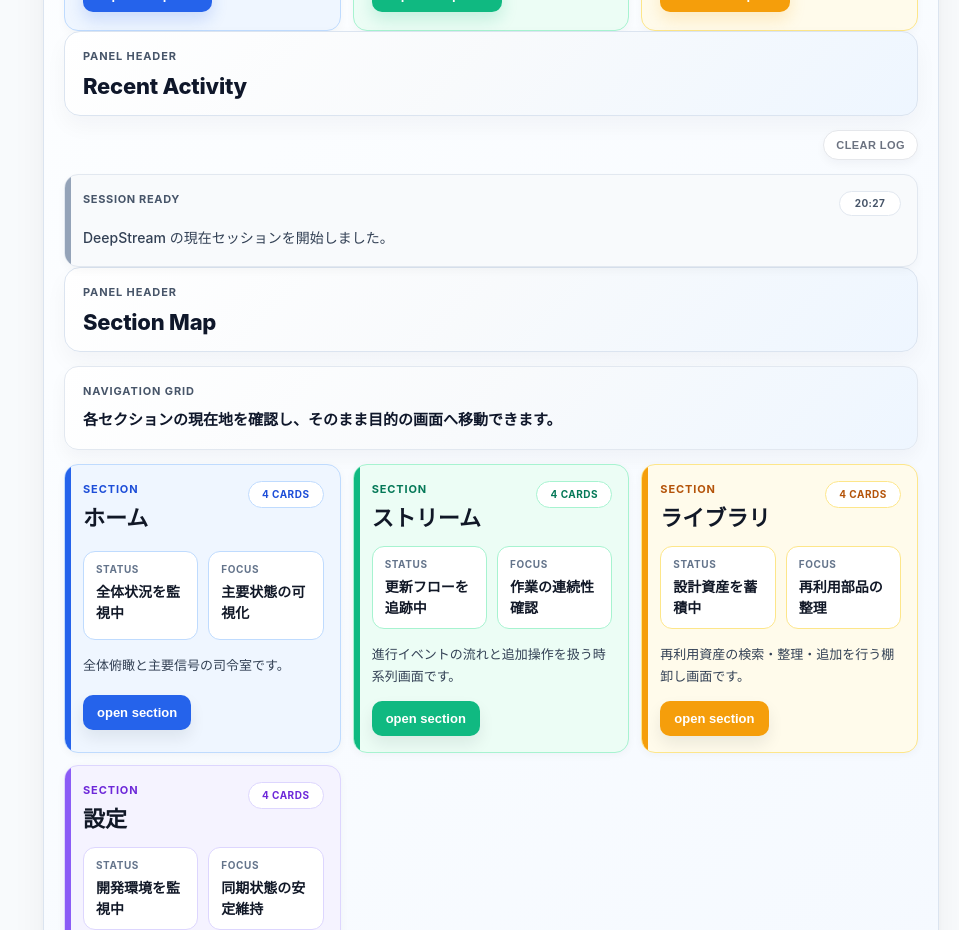
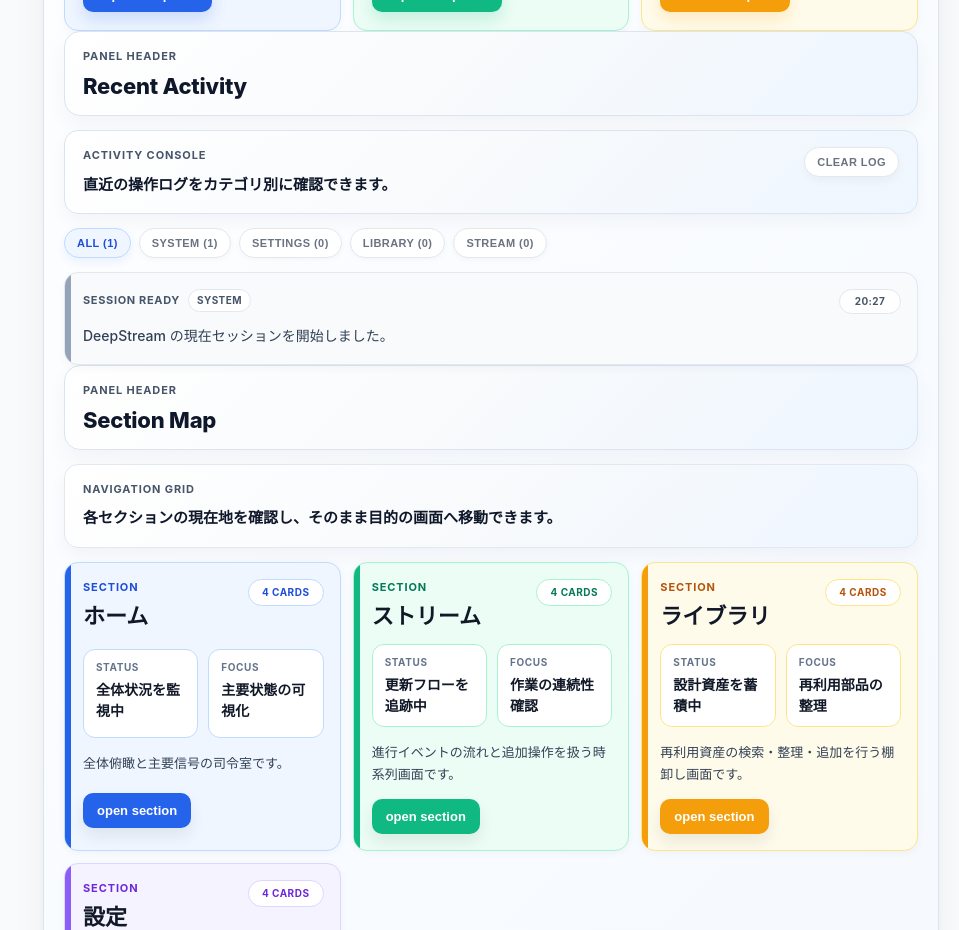
Before and after one commit to wwm001/deepstream, a React (Vite) app: page / in a window 1280 px wide. Shown: the part 2060-2990 px from the top of the page, without its empty margins (321-1280 px from the left). Built offline with nearby package versions, Linux system fonts and the light colour scheme.

Commit message:
Add category filters to activity feed

```diff
--- a/src/components/Dashboard.tsx
+++ b/src/components/Dashboard.tsx
@@ -66,7 +66,11 @@ function isValidActivityItem(value: unknown): value is HomeActivityItem {
     typeof value.timeLabel === "string" &&
     (value.tone === "neutral" ||
       value.tone === "success" ||
-      value.tone === "warning")
+      value.tone === "warning") &&
+    (value.category === "system" ||
+      value.category === "settings" ||
+      value.category === "library" ||
+      value.category === "stream")
   );
 }
 
@@ -78,6 +82,7 @@ function createInitialActivityItems(): HomeActivityItem[] {
       detail: "DeepStream の現在セッションを開始しました。",
       timeLabel: createTimeLabel(),
       tone: "neutral",
+      category: "system",
     },
   ];
 }
@@ -228,7 +233,8 @@ function Dashboard({
   const pushActivity = (
     title: string,
     detail: string,
-    tone: HomeActivityItem["tone"]
+    tone: HomeActivityItem["tone"],
+    category: HomeActivityItem["category"]
   ) => {
     setActivityItems((current) =>
       [
@@ -238,6 +244,7 @@ function Dashboard({
           detail,
           timeLabel: createTimeLabel(),
           tone,
+          category,
         },
         ...current,
       ].slice(0, 12)
@@ -289,7 +296,8 @@ function Dashboard({
     pushActivity(
       "Snapshot Exported",
       "現在のワークスペース状態を JSON として書き出しました。",
-      "neutral"
+      "neutral",
+      "system"
     );
   };
 
@@ -312,7 +320,8 @@ function Dashboard({
     pushActivity(
       "Snapshot Imported",
       `スナップショットを読み込み、「${nextSnapshot.currentSection}」を復元しました。`,
-      "success"
+      "success",
+      "system"
     );
   };
 
@@ -325,7 +334,8 @@ function Dashboard({
     pushActivity(
       "Workspace Reset",
       "ワークスペース全体を初期状態へ戻しました。",
-      "warning"
+      "warning",
+      "system"
     );
   };
 
@@ -336,7 +346,8 @@ function Dashboard({
     pushActivity(
       "Settings Filter Changed",
       `設定フィルタを「${filter}」へ切り替えました。`,
-      "neutral"
+      "neutral",
+      "settings"
     );
   };
 
@@ -346,7 +357,8 @@ function Dashboard({
     pushActivity(
       "Notes Visibility Changed",
       `設定ノート表示を ${nextValue ? "on" : "off"} に切り替えました。`,
-      "neutral"
+      "neutral",
+      "settings"
     );
   };
 
@@ -355,7 +367,8 @@ function Dashboard({
     pushActivity(
       "Setting Updated",
       `設定項目「${label}」の状態を切り替えました。`,
-      "neutral"
+      "neutral",
+      "settings"
     );
   };
 
@@ -364,7 +377,8 @@ function Dashboard({
     pushActivity(
       "Settings Reset",
       "設定チェックと表示状態を初期状態へ戻しました。",
-      "warning"
+      "warning",
+      "settings"
     );
   };
 
@@ -375,7 +389,8 @@ function Dashboard({
     pushActivity(
       "Library Filter Changed",
       `ライブラリフィルタを「${filter}」へ切り替えました。`,
-      "neutral"
+      "neutral",
+      "library"
     );
   };
 
@@ -384,7 +399,8 @@ function Dashboard({
     pushActivity(
       "Library Sort Changed",
       `ライブラリ並び順を「${sort}」へ切り替えました。`,
-      "neutral"
+      "neutral",
+      "library"
     );
   };
 
@@ -395,7 +411,8 @@ function Dashboard({
       searchTerm.trim().length > 0
         ? `ライブラリ検索語を「${searchTerm}」へ更新しました。`
         : "ライブラリ検索語をクリアしました。",
-      "neutral"
+      "neutral",
+      "library"
     );
   };
 
@@ -412,7 +429,8 @@ function Dashboard({
     pushActivity(
       "Library Asset Added",
       `ライブラリアセット「${trimmedName}」を追加しました。`,
-      "success"
+      "success",
+      "library"
     );
   };
 
@@ -448,7 +466,8 @@ function Dashboard({
       targetAsset
         ? `ライブラリアセット「${targetAsset.name}」を更新しました。`
         : "ライブラリアセットを更新しました。",
-      "success"
+      "success",
+      "library"
     );
   };
 
@@ -461,7 +480,8 @@ function Dashboard({
       targetAsset
         ? `ライブラリアセット「${targetAsset.name}」を削除しました。`
         : "ライブラリアセットを削除しました。",
-      "warning"
+      "warning",
+      "library"
     );
   };
 
@@ -470,7 +490,8 @@ function Dashboard({
     pushActivity(
       "Library Reset",
       "ライブラリの一覧と表示状態を初期状態へ戻しました。",
-      "warning"
+      "warning",
+      "library"
     );
   };
 
@@ -481,7 +502,8 @@ function Dashboard({
     pushActivity(
       "Stream Filter Changed",
       `ストリームフィルタを「${filter}」へ切り替えました。`,
-      "neutral"
+      "neutral",
+      "stream"
     );
   };
 
@@ -492,7 +514,8 @@ function Dashboard({
     pushActivity(
       "Stream Sort Changed",
       `ストリーム並び順を「${sort}」へ切り替えました。`,
-      "neutral"
+      "neutral",
+      "stream"
     );
   };
 
@@ -508,7 +531,8 @@ function Dashboard({
     pushActivity(
       "Stream Event Added",
       `ストリームイベント「${trimmedTitle}」を追加しました。`,
-      "success"
+      "success",
+      "stream"
     );
   };
 
@@ -542,7 +566,8 @@ function Dashboard({
       targetEvent
         ? `ストリームイベント「${targetEvent.title}」を更新しました。`
         : "ストリームイベントを更新しました。",
-      "success"
+      "success",
+      "stream"
     );
   };
 
@@ -555,7 +580,8 @@ function Dashboard({
       targetEvent
         ? `ストリームイベント「${targetEvent.title}」を削除しました。`
         : "ストリームイベントを削除しました。",
-      "warning"
+      "warning",
+      "stream"
     );
   };
 
@@ -564,7 +590,8 @@ function Dashboard({
     pushActivity(
       "Stream Reset",
       "ストリームの一覧と表示状態を初期状態へ戻しました。",
-      "warning"
+      "warning",
+      "stream"
     );
   };
 
--- a/src/components/HomeActivityFeed.tsx
+++ b/src/components/HomeActivityFeed.tsx
@@ -1,4 +1,11 @@
+import { useMemo, useState } from "react";
 import DashboardPanel from "./DashboardPanel";
+
+export type HomeActivityCategory =
+  | "system"
+  | "settings"
+  | "library"
+  | "stream";
 
 export type HomeActivityItem = {
   id: string;
@@ -6,12 +13,15 @@ export type HomeActivityItem = {
   detail: string;
   timeLabel: string;
   tone: "neutral" | "success" | "warning";
+  category: HomeActivityCategory;
 };
 
 type HomeActivityFeedProps = {
   items: HomeActivityItem[];
   onClearActivity: () => void;
 };
+
+type ActivityFilter = "all" | HomeActivityCategory;
 
 const toneStyles: Record<
   HomeActivityItem["tone"],
@@ -42,10 +52,39 @@ const toneStyles: Record<
   },
 };
 
+const categoryLabels: Record<ActivityFilter, string> = {
+  all: "all",
+  system: "system",
+  settings: "settings",
+  library: "library",
+  stream: "stream",
+};
+
 function HomeActivityFeed({
   items,
   onClearActivity,
 }: HomeActivityFeedProps) {
+  const [selectedFilter, setSelectedFilter] = useState<ActivityFilter>("all");
+
+  const counts = useMemo(
+    () => ({
+      all: items.length,
+      system: items.filter((item) => item.category === "system").length,
+      settings: items.filter((item) => item.category === "settings").length,
+      library: items.filter((item) => item.category === "library").length,
+      stream: items.filter((item) => item.category === "stream").length,
+    }),
+    [items]
+  );
+
+  const filteredItems = useMemo(() => {
+    if (selectedFilter === "all") {
+      return items;
+    }
+
+    return items.filter((item) => item.category === selectedFilter);
+  }, [items, selectedFilter]);
+
   const handleConfirmClear = () => {
     if (items.length === 0) {
       return;
@@ -60,16 +99,57 @@ function HomeActivityFeed({
     }
 
     onClearActivity();
+    setSelectedFilter("all");
   };
 
   return (
     <DashboardPanel title="Recent Activity">
+      <section
+        style={{
+          padding: "16px 18px",
+          borderRadius: "14px",
+          border: "1px solid #dbe4f0",
+          background:
+            "linear-gradient(135deg, #ffffff 0%, #f8fafc 48%, #eef6ff 100%)",
+          boxShadow: "0 8px 18px rgba(15, 23, 42, 0.04)",
+        }}
+      >
         <div
           style={{
             display: "flex",
-          justifyContent: "flex-end",
+            justifyContent: "space-between",
+            alignItems: "flex-start",
+            gap: "12px",
+            flexWrap: "wrap",
           }}
         >
+          <div>
+            <p
+              style={{
+                margin: "0 0 8px 0",
+                fontSize: "11px",
+                fontWeight: 700,
+                letterSpacing: "0.08em",
+                textTransform: "uppercase",
+                color: "#475569",
+              }}
+            >
+              Activity Console
+            </p>
+
+            <p
+              style={{
+                margin: 0,
+                fontSize: "15px",
+                lineHeight: 1.7,
+                color: "#0f172a",
+                fontWeight: 600,
+              }}
+            >
+              直近の操作ログをカテゴリ別に確認できます。
+            </p>
+          </div>
+
           <button
             type="button"
             onClick={handleConfirmClear}
@@ -94,8 +174,46 @@ function HomeActivityFeed({
             clear log
           </button>
         </div>
+      </section>
 
-      {items.length === 0 ? (
+      <div
+        style={{
+          display: "flex",
+          gap: "8px",
+          flexWrap: "wrap",
+        }}
+      >
+        {(Object.keys(categoryLabels) as ActivityFilter[]).map((filter) => {
+          const isActive = selectedFilter === filter;
+
+          return (
+            <button
+              key={filter}
+              type="button"
+              onClick={() => setSelectedFilter(filter)}
+              style={{
+                border: `1px solid ${isActive ? "#bfdbfe" : "#e5e7eb"}`,
+                background: isActive ? "#eff6ff" : "#ffffff",
+                color: isActive ? "#1d4ed8" : "#6b7280",
+                borderRadius: "999px",
+                padding: "8px 12px",
+                fontSize: "11px",
+                fontWeight: 700,
+                letterSpacing: "0.04em",
+                textTransform: "uppercase",
+                cursor: "pointer",
+                boxShadow: isActive
+                  ? "0 4px 10px rgba(37, 99, 235, 0.08)"
+                  : "0 2px 6px rgba(15, 23, 42, 0.03)",
+              }}
+            >
+              {categoryLabels[filter]} ({counts[filter]})
+            </button>
+          );
+        })}
+      </div>
+
+      {filteredItems.length === 0 ? (
         <article
           style={{
             padding: "16px 18px",
@@ -115,7 +233,7 @@ function HomeActivityFeed({
               color: "#64748b",
             }}
           >
-            Activity Feed
+            Empty Result
           </p>
           <p
             style={{
@@ -126,7 +244,7 @@ function HomeActivityFeed({
               fontWeight: 500,
             }}
           >
-            このセッション中の操作履歴はまだありません。
+            現在のカテゴリ条件に一致する操作履歴はありません。
           </p>
         </article>
       ) : (
@@ -136,7 +254,7 @@ function HomeActivityFeed({
             gap: "12px",
           }}
         >
-          {items.map((item) => {
+          {filteredItems.map((item) => {
             const toneStyle = toneStyles[item.tone];
 
             return (
@@ -171,6 +289,14 @@ function HomeActivityFeed({
                     flexWrap: "wrap",
                   }}
                 >
+                  <div
+                    style={{
+                      display: "flex",
+                      alignItems: "center",
+                      gap: "8px",
+                      flexWrap: "wrap",
+                    }}
+                  >
                     <p
                       style={{
                         margin: 0,
@@ -183,6 +309,26 @@ function HomeActivityFeed({
                     >
                       {item.title}
                     </p>
+
+                    <span
+                      style={{
+                        display: "inline-flex",
+                        alignItems: "center",
+                        justifyContent: "center",
+                        padding: "3px 8px",
+                        borderRadius: "999px",
+                        background: "#ffffff",
+                        border: `1px solid ${toneStyle.border}`,
+                        fontSize: "10px",
+                        fontWeight: 700,
+                        letterSpacing: "0.04em",
+                        textTransform: "uppercase",
+                        color: toneStyle.color,
+                      }}
+                    >
+                      {item.category}
+                    </span>
+                  </div>
 
                   <span
                     style={{
```
Lines whose indentation alone changed are shown as unchanged.
